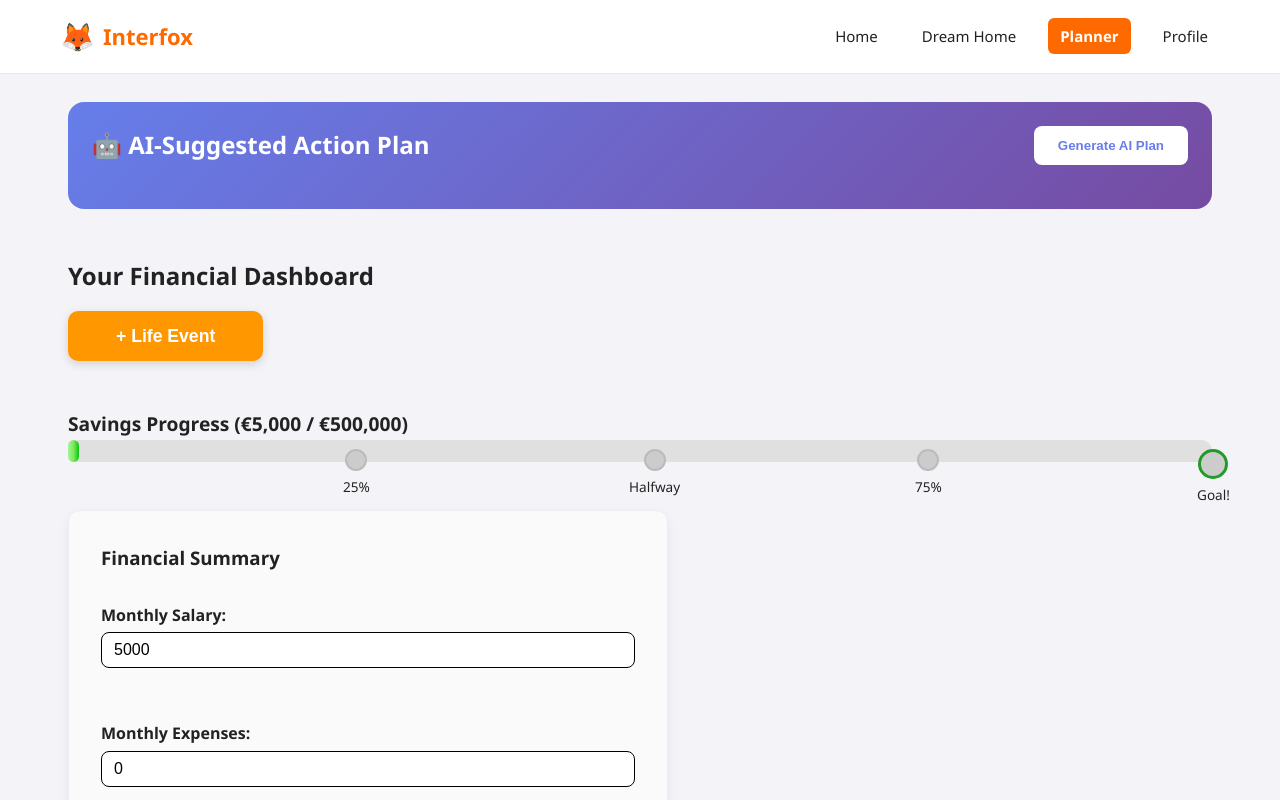
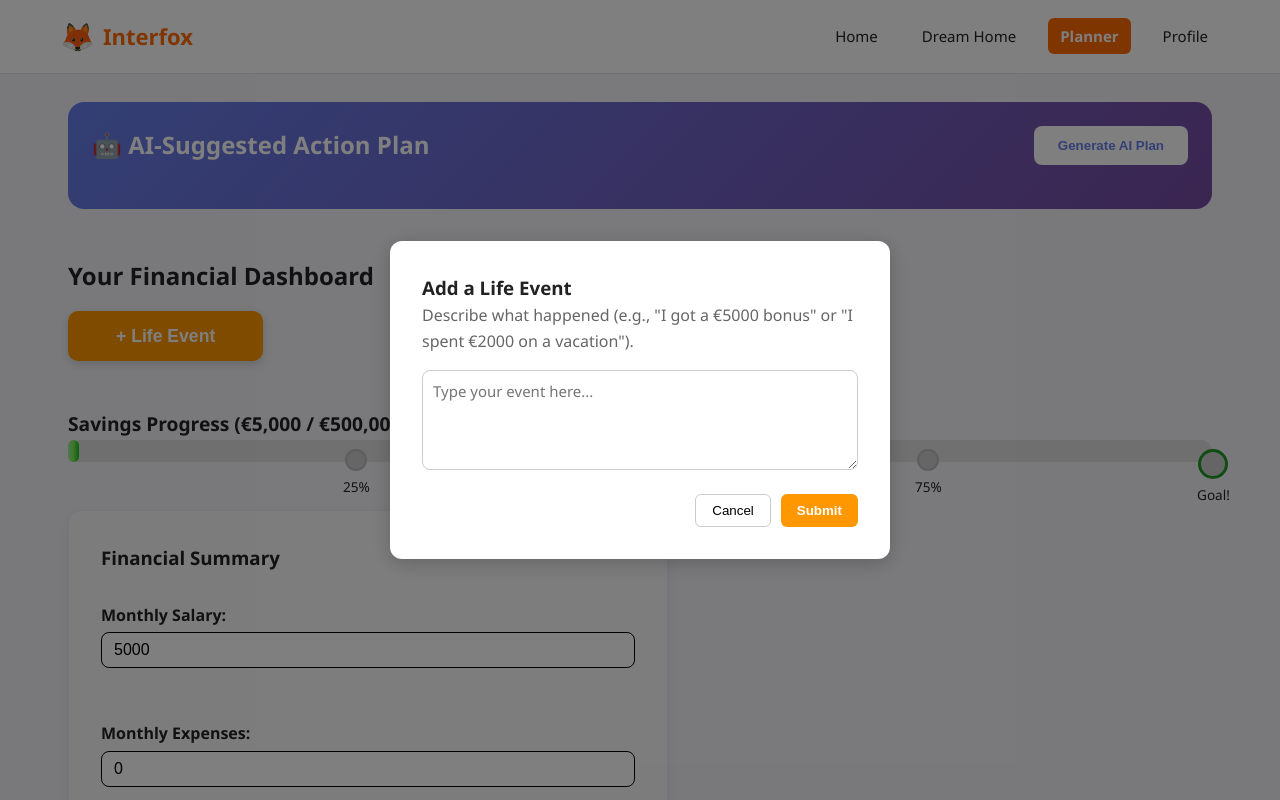
Before and after one commit to rozhinaahmadii/hackaTUM2025, a React (Vite) app: page /planner in a window 1280 px wide. Both pictures are taken after a click on the button "+ Life Event". Shown: the top 800 px of the page. Built offline with nearby package versions, Linux system fonts and the light colour scheme.

Commit message:
added life event action

```diff
--- a/src/pages/Planner.jsx
+++ b/src/pages/Planner.jsx
@@ -1,8 +1,14 @@
+import { useState } from "react";
 import { usePlanner } from "../context/PlannerContext";
 import AISuggestedPlans from "../components/AISuggestedPlans";
 
 export default function Planner() {
   const { finances, setFinances, dreamHome } = usePlanner();
+
+  // State for Life Event Modal
+  const [showEventModal, setShowEventModal] = useState(false);
+  const [eventText, setEventText] = useState("");
+  const [isClassifying, setIsClassifying] = useState(false);
 
   // Values fetched DIRECTLY from Profile page (context)
   const savings = finances?.savings || 0;
@@ -102,6 +108,7 @@ export default function Planner() {
 
       {/* + LIFE EVENT BUTTON */}
       <button
+        onClick={() => setShowEventModal(true)}
         style={{
           padding: "0.9rem 3rem",
           borderRadius: "10px",
@@ -117,6 +124,115 @@ export default function Planner() {
       >
         + Life Event
       </button>
+
+      {/* LIFE EVENT MODAL */}
+      {showEventModal && (
+        <div style={{
+          position: "fixed",
+          top: 0, left: 0, right: 0, bottom: 0,
+          backgroundColor: "rgba(0,0,0,0.5)",
+          display: "flex",
+          justifyContent: "center",
+          alignItems: "center",
+          zIndex: 1000
+        }}>
+          <div style={{
+            backgroundColor: "white",
+            padding: "2rem",
+            borderRadius: "12px",
+            width: "90%",
+            maxWidth: "500px",
+            boxShadow: "0 4px 20px rgba(0,0,0,0.2)"
+          }}>
+            <h3>Add a Life Event</h3>
+            <p style={{ color: "#666", marginBottom: "1rem" }}>
+              Describe what happened (e.g., "I got a €5000 bonus" or "I spent €2000 on a vacation").
+            </p>
+
+            <textarea
+              value={eventText}
+              onChange={(e) => setEventText(e.target.value)}
+              placeholder="Type your event here..."
+              style={{
+                width: "100%",
+                height: "100px",
+                padding: "10px",
+                borderRadius: "8px",
+                border: "1px solid #ccc",
+                marginBottom: "1rem",
+                fontFamily: "inherit"
+              }}
+            />
+
+            <div style={{ display: "flex", gap: "10px", justifyContent: "flex-end" }}>
+              <button
+                onClick={() => setShowEventModal(false)}
+                style={{
+                  padding: "8px 16px",
+                  borderRadius: "6px",
+                  border: "1px solid #ccc",
+                  background: "white",
+                  cursor: "pointer"
+                }}
+              >
+                Cancel
+              </button>
+              <button
+                onClick={async () => {
+                  if (!eventText.trim()) return;
+
+                  setIsClassifying(true);
+                  try {
+                    const response = await fetch('http://localhost:3001/api/classify-event', {
+                      method: 'POST',
+                      headers: { 'Content-Type': 'application/json' },
+                      body: JSON.stringify({ eventText })
+                    });
+
+                    const data = await response.json();
+
+                    if (data.event_type && data.amount) {
+                      const amount = Number(data.amount);
+                      let newSavings = finances.savings || 0;
+                      let message = "";
+
+                      if (data.event_type === 'income') {
+                        newSavings += amount;
+                        message = `Life Event: Added €${amount.toLocaleString()} to your savings!`;
+                      } else {
+                        newSavings -= amount;
+                        message = `Life Event: Deducted €${amount.toLocaleString()} from your savings.`;
+                      }
+
+                      setFinances({ ...finances, savings: newSavings });
+                      alert(message);
+                      setShowEventModal(false);
+                      setEventText("");
+                    }
+                  } catch (error) {
+                    console.error("Error classifying event:", error);
+                    alert("Failed to process life event. Please try again.");
+                  } finally {
+                    setIsClassifying(false);
+                  }
+                }}
+                disabled={isClassifying}
+                style={{
+                  padding: "8px 16px",
+                  borderRadius: "6px",
+                  border: "none",
+                  background: isClassifying ? "#ccc" : "#ff9800",
+                  color: "white",
+                  cursor: isClassifying ? "not-allowed" : "pointer",
+                  fontWeight: "bold"
+                }}
+              >
+                {isClassifying ? "Processing..." : "Submit"}
+              </button>
+            </div>
+          </div>
+        </div>
+      )}
 
       {/* PROGRESS BAR */}
       <div style={{ marginTop: "3rem" }}>
```
Also changed, not shown: server.js (+65 -0 lines).
